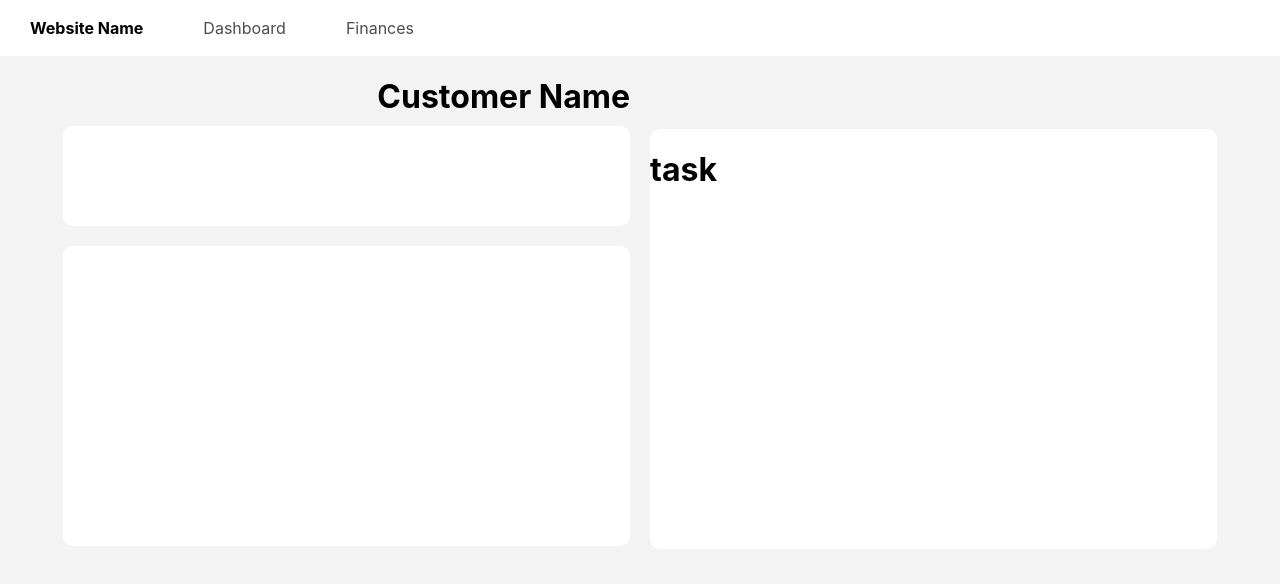
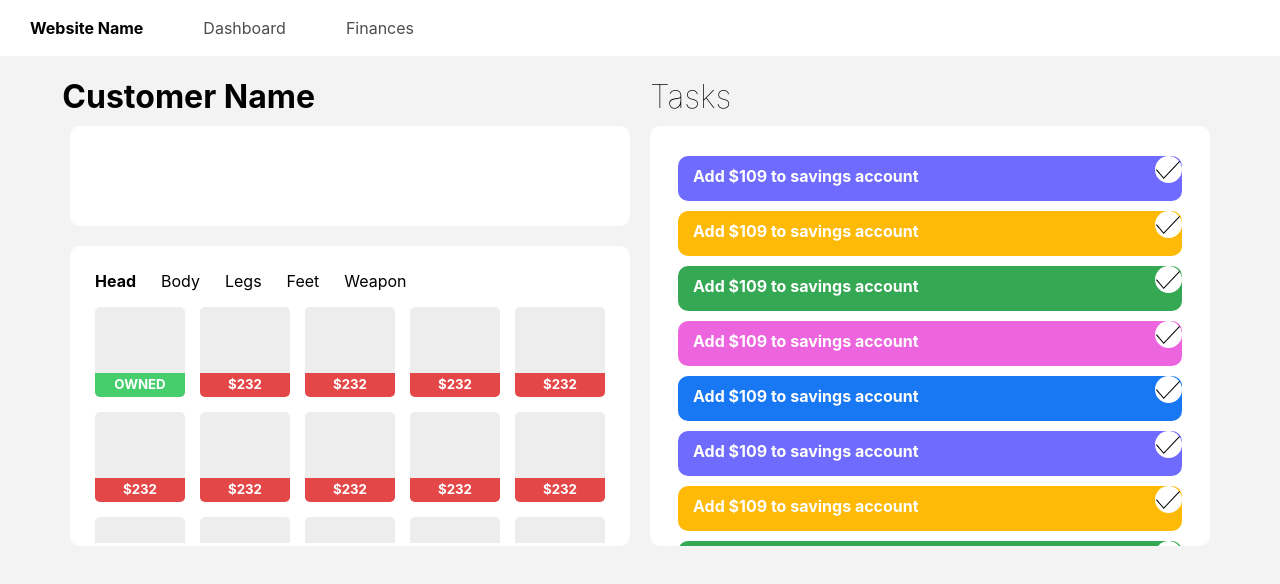
Before and after one commit to justin-chu/VandyHacksVII, a React (Create React App) app in the folder frontend/: page / in a window 1280 px wide. Shown: the top 584 px of the page. Built offline with nearby package versions, Linux system fonts and the light colour scheme.

Commit message:
Added more features

```diff
--- /dev/null
+++ b/frontend/src/components/item/item.css
@@ -0,0 +1,24 @@
+.item {
+  height: 90px;
+  width: 90px;
+  border-radius: 5px;
+  margin-bottom: 15px;
+  background-color: rgba(0, 0, 0, 0.07);
+  cursor: pointer;
+}
+
+.owned {
+  border-radius: 0 0 5px 5px;
+  background-color: rgba(0, 193, 54, 0.7);
+  width: 90px;
+  height: 24px;
+  margin-top: 66px;
+}
+
+.not-owned {
+  border-radius: 0 0 5px 5px;
+  background-color: rgba(223, 0, 0, 0.7);
+  width: 90px;
+  height: 24px;
+  margin-top: 66px;
+}
--- /dev/null
+++ b/frontend/src/components/item/item.js
@@ -0,0 +1,22 @@
+import React from "react";
+import "./item.css";
+
+export default function Item(props) {
+  return (
+    <a className="item">
+      {props.owned ? (
+        <div className="owned">
+          <h5 style={{ color: "white", textAlign: "center", paddingTop: 3 }}>
+            OWNED
+          </h5>
+        </div>
+      ) : (
+        <div className="not-owned">
+          <h5 style={{ color: "white", textAlign: "center", paddingTop: 3 }}>
+            $232
+          </h5>
+        </div>
+      )}
+    </a>
+  );
+}
--- a/frontend/src/components/task/task.css
+++ b/frontend/src/components/task/task.css
@@ -1,4 +1,64 @@
-.content {
-  /* height: 40px; */
-  /* width: 100%; */
+.task {
+  height: 45px;
+  width: 90%;
+  border-radius: 10px;
+  margin-top: 5px;
+  margin-bottom: 5px;
+  color: white;
+  display: flex;
+  justify-content: space-between;
 }
+
+.checkmark {
+  width: 25px;
+  height: 25px;
+  margin-top: 10px;
+  margin-right: 10px;
+  border-radius: 50%;
+  display: block;
+  stroke-width: 2;
+  stroke: #fff;
+  stroke-miterlimit: 10;
+  box-shadow: inset 0px 0px 0px #7ac142;
+  animation: fill 0.4s ease-in-out 0.4s forwards,
+    scale 0.3s ease-in-out 0.9s both;
+}
+
+.checkmark__circle {
+  stroke-dasharray: 166;
+  stroke-dashoffset: 166;
+  stroke-width: 2;
+  stroke-miterlimit: 10;
+  stroke: #7ac142;
+  fill: none;
+  animation: stroke 0.6s cubic-bezier(0.65, 0, 0.45, 1) forwards;
+}
+
+.checkmark__check {
+  transform-origin: 50% 50%;
+  stroke-dasharray: 48;
+  stroke-dashoffset: 48;
+  animation: stroke 0.3s cubic-bezier(0.65, 0, 0.45, 1) 0.8s forwards;
+}
+
+@keyframes stroke {
+  100% {
+    stroke-dashoffset: 0;
+  }
+}
+
+@keyframes scale {
+  0%,
+  100% {
+    transform: none;
+  }
+  50% {
+    transform: scale3d(1.1, 1.1, 1);
+  }
+}
+
+@keyframes fill {
+  100% {
+    box-shadow: inset 0px 0px 0px 30px #7ac142;
+  }
+}
--- a/frontend/src/components/task/task.js
+++ b/frontend/src/components/task/task.js
@@ -1,10 +1,54 @@
 import React from "react";
 import "./task.css";
 
-export default function Task() {
+export default function Task(props) {
+  const [open, setOpen] = React.useState(false);
   return (
-    <div className="content">
-      <h1>task</h1>
+    <div style={{ backgroundColor: props.backgroundColor }} className="task">
+      <h4 style={{ marginTop: 10, marginLeft: 15 }}>
+        Add $109 to savings account
+      </h4>
+      <a style={{ cursor: "pointer" }} onClick={() => setOpen(true)}>
+        <div
+          style={{
+            width: 25,
+            height: 25,
+            borderRadius: "50%",
+            backgroundColor: "white",
+            padding: 1,
+          }}
+        >
+          <svg
+            width="24"
+            height="24"
+            xmlns="http://www.w3.org/2000/svg"
+            fill-rule="evenodd"
+            clip-rule="evenodd"
+          >
+            <path d="M24 4.685l-16.327 17.315-7.673-9.054.761-.648 6.95 8.203 15.561-16.501.728.685z" />
+          </svg>
+        </div>
+        {open && (
+          <svg
+            class="checkmark"
+            xmlns="http://www.w3.org/2000/svg"
+            viewBox="0 0 52 52"
+          >
+            <circle
+              class="checkmark__circle"
+              cx="26"
+              cy="26"
+              r="25"
+              fill="none"
+            />
+            <path
+              class="checkmark__check"
+              fill="none"
+              d="M14.1 27.2l7.1 7.2 16.7-16.8"
+            />
+          </svg>
+        )}
+      </a>
     </div>
   );
 }
--- a/frontend/src/pages/dashboard/dashboard.css
+++ b/frontend/src/pages/dashboard/dashboard.css
@@ -22,26 +22,52 @@
 
 .panel1 {
   height: 100px;
-  width: 90%;
+  width: 560px;
   background-color: white;
   border-radius: 10px;
-  filter: drop-shadow(0, 0, 0, 30, rgba(0, 0, 0, 1));
+  box-shadow: 0, 0, rgba(0, 0, 0, 1);
   margin-bottom: 20px;
 }
 
 .panel2 {
   height: 300px;
-  width: 90%;
+  width: 560px;
   background-color: white;
   border-radius: 10px;
   filter: drop-shadow(0, 0, 0, 30, rgba(0, 0, 0, 1));
+  overflow: hidden;
+}
+
+.categories {
+  display: flex;
+  padding-left: 25px;
+  padding-top: 25px;
+}
+
+.items {
+  margin-left: 25px;
+  height: 236px;
+  display: grid;
+  grid-template-columns: 105px 105px 105px 105px 105px;
+  overflow: hidden;
+  overflow-y: scroll;
 }
 
 .panel3 {
-  height: 420px;
-  width: 90%;
+  height: 370px;
+  width: 560px;
   background-color: white;
   border-radius: 10px;
   filter: drop-shadow(0, 0, 0, 30, rgba(0, 0, 0, 1));
-  margin-top: 73px;
+  padding-top: 25px;
+  padding-bottom: 25px;
+  display: flex;
+  flex-direction: column;
+  align-items: center;
+  overflow: hidden;
+  overflow-y: scroll;
 }
+
+::-webkit-scrollbar {
+  display: none;
+}
--- a/frontend/src/pages/dashboard/dashboard.js
+++ b/frontend/src/pages/dashboard/dashboard.js
@@ -1,19 +1,132 @@
 import React from "react";
 import "./dashboard.css";
+import Item from "../../components/item/item";
 import Task from "../../components/task/task";
 
 export default function Dashboard() {
+  const [category, setCategory] = React.useState(0);
+
   return (
     <div style={{ display: "flex", justifyContent: "center" }}>
       <div className="content">
         <div className="left">
-          <h1 style={{ marginBottom: 10 }}>Customer Name</h1>
+          <h1 style={{ marginBottom: 10, marginRight: 315 }}>Customer Name</h1>
           <div className="panel1"></div>
-          <div className="panel2"></div>
+          <div className="panel2">
+            <div className="categories">
+              <a
+                onClick={() => setCategory(0)}
+                style={{ cursor: "pointer", marginRight: 25 }}
+              >
+                <p
+                  style={{
+                    marginTop: 0,
+                    fontWeight: category === 0 ? "bold" : "",
+                  }}
+                >
+                  Head
+                </p>
+              </a>
+              <a
+                onClick={() => setCategory(1)}
+                style={{ cursor: "pointer", marginRight: 25 }}
+              >
+                <p
+                  style={{
+                    marginTop: 0,
+                    fontWeight: category === 1 ? "bold" : "",
+                  }}
+                >
+                  Body
+                </p>
+              </a>
+              <a
+                onClick={() => setCategory(2)}
+                style={{ cursor: "pointer", marginRight: 25 }}
+              >
+                <p
+                  style={{
+                    marginTop: 0,
+                    fontWeight: category === 2 ? "bold" : "",
+                  }}
+                >
+                  Legs
+                </p>
+              </a>
+              <a
+                onClick={() => setCategory(3)}
+                style={{ cursor: "pointer", marginRight: 25 }}
+              >
+                <p
+                  style={{
+                    marginTop: 0,
+                    fontWeight: category === 3 ? "bold" : "",
+                  }}
+                >
+                  Feet
+                </p>
+              </a>
+              <a
+                onClick={() => setCategory(4)}
+                style={{ cursor: "pointer", marginRight: 25 }}
+              >
+                <p
+                  style={{
+                    marginTop: 0,
+                    fontWeight: category === 4 ? "bold" : "",
+                  }}
+                >
+                  Weapon
+                </p>
+              </a>
+            </div>
+            <div className="items">
+              <Item owned={true} />
+              <Item />
+              <Item />
+              <Item />
+              <Item />
+              <Item />
+              <Item />
+              <Item />
+              <Item />
+              <Item />
+              <Item />
+              <Item />
+              <Item />
+              <Item />
+              <Item />
+              <Item />
+              <Item />
+              <Item />
+              <Item />
+              <Item />
+              <Item />
+              <Item />
+              <Item />
+              <Item />
+              <Item />
+              <Item />
+              <Item />
+            </div>
+          </div>
         </div>
+
         <div className="right">
+          <h1 style={{ marginBottom: 10, fontWeight: 100 }}>Tasks</h1>
           <div className="panel3">
-            <Task />
+            <Task backgroundColor="#706BFF" />
+            <Task backgroundColor="#FFBA08" />
+            <Task backgroundColor="#34A853" />
+            <Task backgroundColor="#EC64DE" />
+            <Task backgroundColor="#1877F2" />
+            <Task backgroundColor="#706BFF" />
+            <Task backgroundColor="#FFBA08" />
+            <Task backgroundColor="#34A853" />
+            <Task backgroundColor="#EC64DE" />
+            <Task backgroundColor="#1877F2" />
+            <Task backgroundColor="#706BFF" />
+            <Task backgroundColor="#FFBA08" />
           </div>
         </div>
       </div>
```
